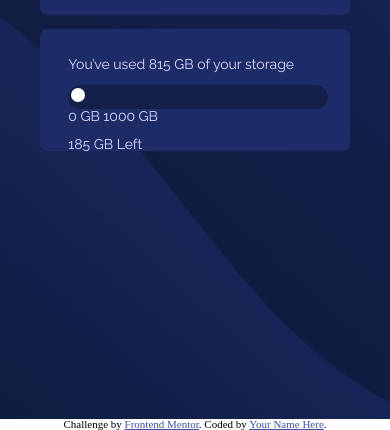
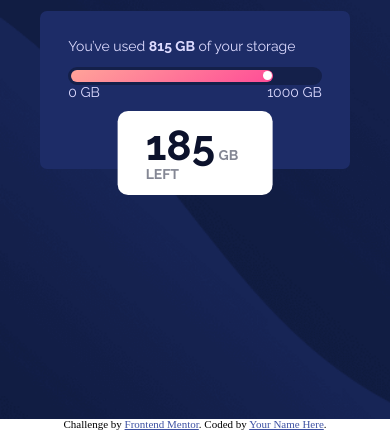
Before and after one commit to 404-azerty/data-storage-component, a plain HTML site: page index.html in a window 390 px wide. Shown: the part 425-855 px from the top of the page. Drawn offline with Linux system fonts and the light colour scheme.

Commit message:
mobile - wholesale segond article ok

```diff
--- a/index.html
+++ b/index.html
@@ -25,14 +25,13 @@
       <article>
         <!-- Bubble -->
         <div id="size-available">
-          <p>185 GB Left</p>
+          <p><span id="size">185</span> <span id="unit-measure">GB Left</span></p>
         </div>
 
         <!-- Size storage indicator -->
         <div id="size-indicator">
           <p>You’ve used <span id="size-used">815 GB</span> of your storage</p>
-          <!-- TODO: add aria -->
-          <div max="1000" value="815" aria-valuemax="1000 GB" aria-valuenow="815 GB" id="progress-bar">
+          <div role="progressbar" max="1000" value="815" aria-valuemax="1000 GB" aria-valuenow="815 GB" id="progress-bar">
             <div id="progress"><span id="indicator"></span></div>
           </div>
           <div aria-hidden="true" id="progress-min-max">
--- a/style.css
+++ b/style.css
@@ -127,19 +127,20 @@ ul {
   --font-size: 14px;
   --font-weight-regular: 400;
   --font-weight-bold: 700;
+  --progress-size: 1.25em;
 }
 
 /* Global */
 main {
   min-height: 100vh;
   background: var(--very-dark-blue);
-  background: no-repeat url("./images/bg-mobile.png");
+  background: no-repeat url('./images/bg-mobile.png');
   background-size: cover;
   display: flex;
   flex-direction: column;
   align-items: center;
   justify-content: center;
-  font-family: "Raleway", sans-serif;
+  font-family: 'Raleway', sans-serif;
   color: var(--pale-blue);
   font-size: var(--font-size);
   font-weight: var(--font-weight-regular);
@@ -185,29 +186,61 @@ article:first-child button {
 
 article:last-child {
   position: relative;
+  padding-bottom: 5em;
 }
+
+/* Bubble */
 
 article:last-child #size-available {
   position: absolute;
-  bottom: 0;
+  background: white;
+  border-radius: 0.75em;
+  color: var(--very-dark-blue);
+  bottom: -43%;
+  left: 50%;
+  transform: translate(-50%, -50%);
+  width: -webkit-fit-content;
 }
+
+article:last-child #size-available p {
+  margin: 1em 2em;
+}
+
+article:last-child #size-available #size {
+  text-transform: uppercase;
+  font-weight: var(--font-weight-bold);
+  font-size: 3em;
+}
+
+article:last-child #size-available #unit-measure {
+  text-transform: uppercase;
+  font-weight: var(--font-weight-bold);
+  color: var(--grayish-blue);
+}
+
+/* Progress bar */
 
 article:last-child #size-indicator p {
   margin-bottom: 1em;
 }
 
-/* kill style native */
-#progress-bar {
+article:last-child #size-indicator p #size-used {
+  font-weight: var(--font-weight-bold);
+}
+
+article:last-child #size-indicator #progress-bar {
   width: 100%;
-  height: 1.25em;
+  height: var(--progress-size);
   border: 0.25em #14204a solid;
   border-radius: 1em;
   background-color: #14204a;
   position: relative;
+  box-sizing: border-box;
 }
 
-#progress {
+article:last-child #size-indicator #progress {
   width: 81.5%;
+  height: calc(var(--progress-size) - 6px);
   position: relative;
   border-radius: 1em;
   background: hsl(6, 100%, 80%);
@@ -216,11 +249,18 @@ article:last-child #size-indicator p {
   background: linear-gradient(146deg, var(--primary-gradient));
 }
 
-#indicator {
+article:last-child #size-indicator #indicator {
   position: absolute;
-  content: "";
   border-radius: 1em;
-  width: 1em;
-  height: 1em;
+  width: calc(var(--progress-size) - 9px);
+  height: calc(var(--progress-size) - 9px);
   background: white;
+  top: 1px;
+  right: 1px;
 }
+
+article:last-child #size-indicator #progress-min-max {
+  width: 100%;
+  display: flex;
+  justify-content: space-between;
+}
```
